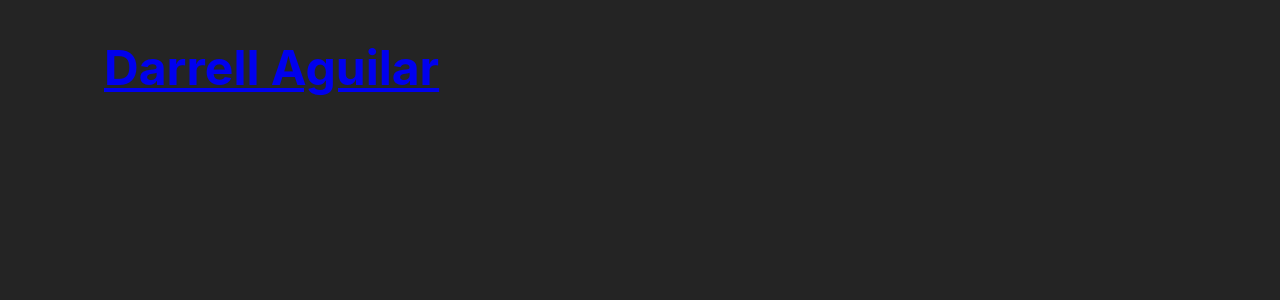
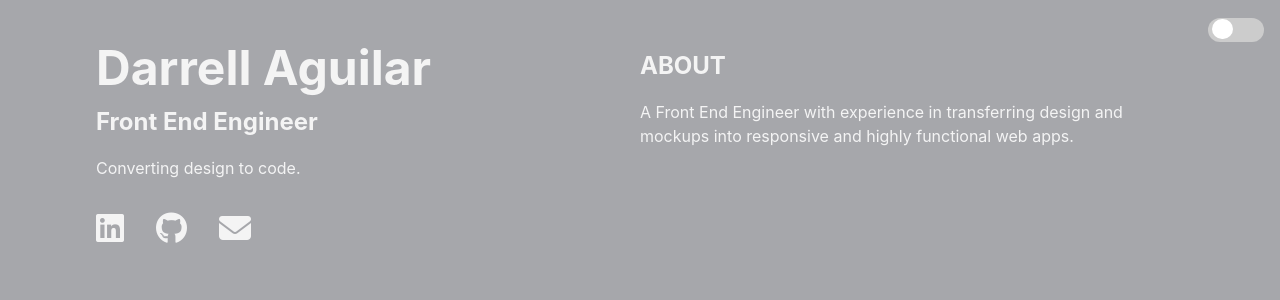
Before and after one commit to darrell-aguilar/portfolio, a Vue app: page / in a window 1280 px wide. Shown: the top 300 px of the page. Built offline with nearby package versions, Linux system fonts and the light colour scheme.

Commit message:
add toggle component

```diff
--- a/index.html
+++ b/index.html
@@ -1,8 +1,15 @@
-<!doctype html>
+<!DOCTYPE html>
 <html lang="en">
   <head>
     <meta charset="UTF-8" />
-    <link rel="icon" type="image/svg+xml" href="/vite.svg" />
+    <link rel="icon" type="image/svg+xml" href="/icon.png" />
+    <link
+      rel="stylesheet"
+      href="https://cdnjs.cloudflare.com/ajax/libs/font-awesome/6.6.0/css/all.min.css"
+      integrity="sha512-Kc323vGBEqzTmouAECnVceyQqyqdsSiqLQISBL29aUW4U/M7pSPA/gEUZQqv1cwx4OnYxTxve5UMg5GT6L4JJg=="
+      crossorigin="anonymous"
+      referrerpolicy="no-referrer"
+    />
     <meta name="viewport" content="width=device-width, initial-scale=1.0" />
     <title>Vite + Vue + TS</title>
   </head>
--- a/src/App.vue
+++ b/src/App.vue
@@ -1,22 +1,52 @@
 <template>
   <div class="app">
-    <Intro />
+    <Toggle class="app_toggle" />
+    <div class="app_container">
+      <Intro />
+      <About />
+    </div>
   </div>
 </template>
 
 <script lang="ts">
 import { defineComponent } from "vue"
 import Intro from "@/components/Intro.vue"
+import About from "@/components/About.vue"
+import Toggle from "@/components/Toggle.vue"
 
 export default defineComponent({
   components: {
     Intro,
+    About,
+    Toggle,
   },
 })
 </script>
 
-<style scoped>
+<style scoped lang="scss">
 .app {
-  padding: 0 6rem;
+  &_toggle {
+    position: absolute;
+    right: 1rem;
+    top: 1rem;
+  }
+  &_container {
+    padding: 2rem 1rem;
+    display: flex;
+    flex-direction: column;
+
+    & > * {
+      flex-basis: 50%;
+    }
+
+    @include sm {
+      padding: 2rem 4rem;
+    }
+
+    @include lg {
+      flex-direction: row;
+      padding: 2rem 6rem;
+    }
+  }
 }
 </style>
--- /dev/null
+++ b/src/components/About.vue
@@ -0,0 +1,32 @@
+<template>
+  <div class="about">
+    <h2 class="about_header">ABOUT</h2>
+    <p class="about_paragraph">
+      A Front End Engineer with experience in transferring design and mockups
+      into responsive and highly functional web apps.
+    </p>
+  </div>
+</template>
+
+<script lang="ts">
+import { defineComponent } from "vue"
+
+export default defineComponent({
+  name: "About",
+})
+</script>
+
+<style scoped lang="scss">
+.about {
+  padding-top: 1rem;
+
+  &_header {
+    font-size: 1.5rem;
+  }
+
+  &_paragraph {
+    max-width: 500px;
+    padding-top: 1rem;
+  }
+}
+</style>
--- a/src/components/Intro.vue
+++ b/src/components/Intro.vue
@@ -1,9 +1,22 @@
 <template>
-  <div class="intro">
+  <header class="intro">
     <h1 class="intro_title">
       <a href="/">Darrell Aguilar</a>
     </h1>
-  </div>
+    <h2 class="intro_subtitle">Front End Engineer</h2>
+    <p class="intro_text">Converting design to code.</p>
+    <div class="intro_links">
+      <a href="https://linkedin.com/in/darrell-aguilar">
+        <i class="intro_icon fa-brands fa-linkedin"></i>
+      </a>
+      <a href="https://github.com/darrell-aguilar">
+        <i class="intro_icon fa-brands fa-github"></i>
+      </a>
+      <a href="mailto:darrell029@gmail.com">
+        <i class="intro_icon fa-solid fa-envelope"></i>
+      </a>
+    </div>
+  </header>
 </template>
 
 <script lang="ts">
@@ -17,7 +30,38 @@ export default defineComponent({
 <style scoped lang="scss">
 .intro {
   &_title {
-    font-size: 3rem;
+    @include sm {
+      font-size: 3rem;
+    }
+  }
+
+  &_subtitle {
+    @include sm {
+      font-size: 1.5rem;
+    }
+  }
+
+  &_text {
+    padding-top: 1rem;
+  }
+
+  &_links {
+    display: flex;
+    gap: 1rem;
+    padding: 1rem 0;
+
+    @include sm {
+      gap: 2rem;
+      padding: 2rem 0;
+    }
+  }
+
+  &_icon {
+    font-size: 1.5rem;
+
+    @include sm {
+      font-size: 2rem;
+    }
   }
 }
 </style>
--- /dev/null
+++ b/src/components/Toggle.vue
@@ -0,0 +1,63 @@
+<template>
+  <div class="toggle">
+    <label class="toggle_label" for="check">
+      <input class="toggle_input" type="checkbox" id="check" />
+      <div class="toggle_switch"></div>
+    </label>
+    <slot></slot>
+  </div>
+</template>
+
+<script lang="ts">
+import { defineComponent } from "vue"
+
+export default defineComponent({
+  name: "Toggle",
+})
+</script>
+
+<style scoped lang="scss">
+.toggle {
+  display: inline-block;
+  vertical-align: middle;
+
+  &_input {
+    display: none;
+
+    &:checked + .toggle_switch::before {
+      left: 1.9rem;
+    }
+  }
+
+  &_label {
+    position: relative;
+    display: inline-block;
+    width: 3.5rem;
+    height: 1.5rem;
+    vertical-align: middle;
+  }
+
+  &_switch {
+    position: absolute;
+    cursor: pointer;
+    top: 0;
+    left: 0;
+    right: 0;
+    bottom: 0;
+    background-color: #ccc;
+    border-radius: 2rem;
+
+    &::before {
+      content: "";
+      position: absolute;
+      width: 1.3rem;
+      height: 1.3rem;
+      background-color: white;
+      left: 0.25rem;
+      border-radius: 50%;
+      top: 1px;
+      transition: 0.3s;
+    }
+  }
+}
+</style>
--- a/src/style.css
+++ b/src/style.scss
@@ -1,14 +1,24 @@
+* {
+  margin: 0;
+  padding: 0;
+}
+
 :root {
   font-family: Inter, system-ui, Avenir, Helvetica, Arial, sans-serif;
   line-height: 1.5;
   font-weight: 400;
-
   color-scheme: light dark;
   color: rgba(255, 255, 255, 0.87);
-  background-color: #242424;
+  background-color: rgb(255, 255, 255);
+  background-color: rgb(34, 37, 45, 0.4);
 
   font-synthesis: none;
   text-rendering: optimizeLegibility;
   -webkit-font-smoothing: antialiased;
   -moz-osx-font-smoothing: grayscale;
+
+  & * a {
+    text-decoration: none;
+    color: inherit;
+  }
 }
--- /dev/null
+++ b/src/styles/variables.scss
@@ -0,0 +1,28 @@
+$small: "640px";
+$medium: "768px";
+$large: "1024px";
+$x-large: "1280px";
+
+@mixin sm {
+  @media screen and (min-width: $small) {
+    @content;
+  }
+}
+
+@mixin md {
+  @media screen and (min-width: $medium) {
+    @content;
+  }
+}
+
+@mixin lg {
+  @media screen and (min-width: $large) {
+    @content;
+  }
+}
+
+@mixin xl {
+  @media screen and (min-width: $x-large) {
+    @content;
+  }
+}
--- a/vite.config.ts
+++ b/vite.config.ts
@@ -2,13 +2,21 @@ import { defineConfig } from "vite"
 import vue from "@vitejs/plugin-vue"
 import path from "path"
 
+const pathSource = path.resolve(__dirname, "./src")
 // https://vitejs.dev/config/
 export default defineConfig({
   plugins: [vue()],
   resolve: {
     alias: {
-      "@": path.resolve(__dirname, "./src"),
+      "@": pathSource,
     },
     extensions: [".js", ".json", ".jsx", ".mjs", ".ts", ".tsx", ".vue"],
   },
+  css: {
+    preprocessorOptions: {
+      scss: {
+        additionalData: `@import "@/styles/variables.scss";`,
+      },
+    },
+  },
 })
```
Also changed, not shown: src/main.ts (+4 -4 lines).
